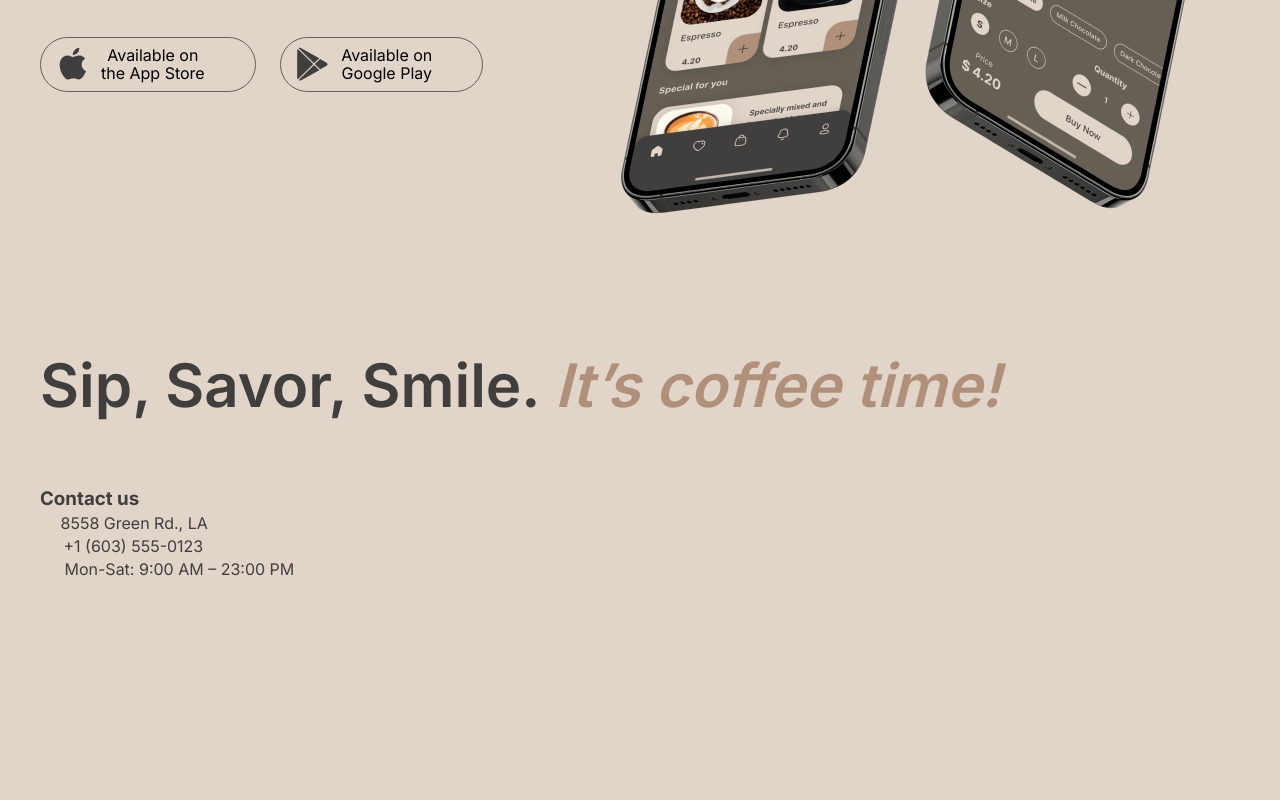
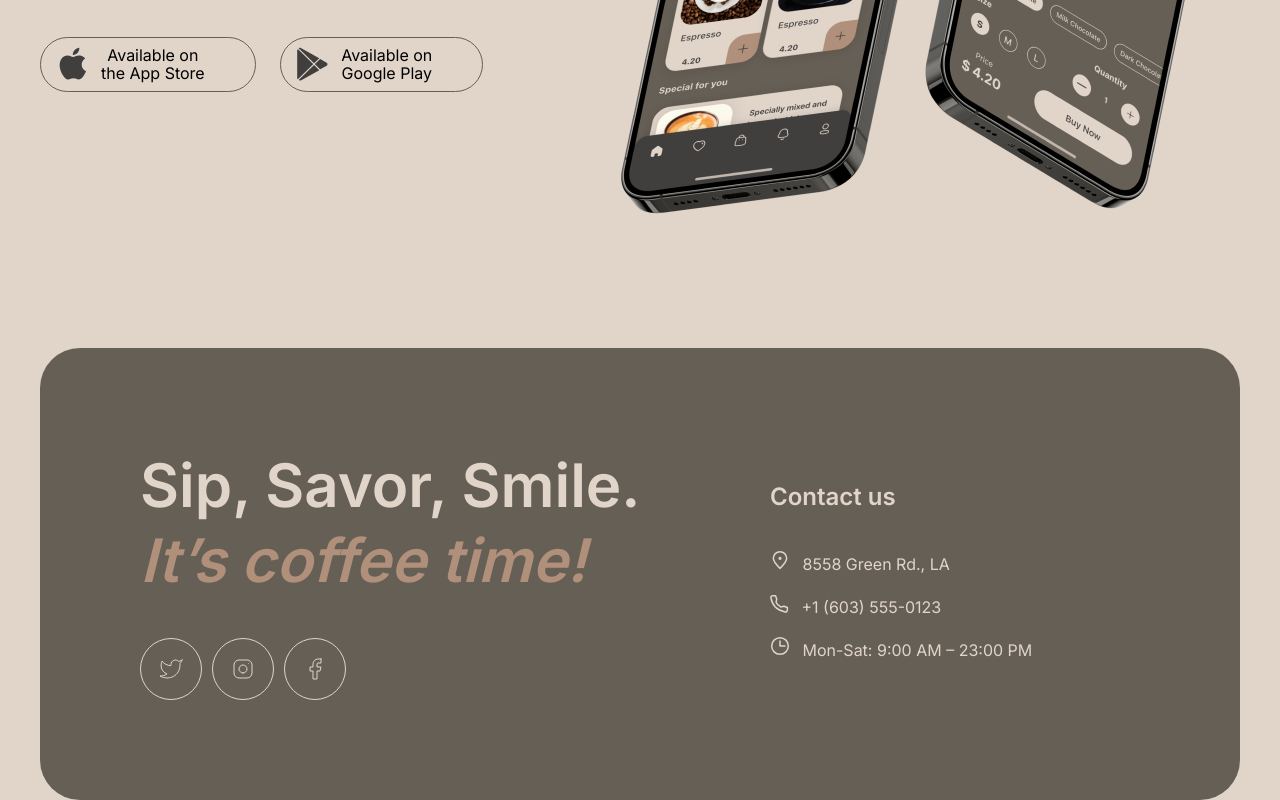
Before and after one commit to DmitryYarigin/coffe-house, a website built with webpack: page coffee-house/src/pages/home/index.html in a window 1280 px wide. Shown: the part 3628-4428 px from the top of the page. Before the commit the page ends 4207 px from the top, so only its background shows below. Built offline with nearby package versions, Linux system fonts and the light colour scheme.

Commit message:
feat: footer section creating

```diff
--- a/coffee-house/src/pages/home/index.html
+++ b/coffee-house/src/pages/home/index.html
@@ -136,18 +136,20 @@
             <div class="footer__social">
                 <h2 class="footer__heading subheader">Sip, Savor, Smile. <span class="italic__span">It’s coffee time!</span></h2>
                 <div class="footer__icons-block">
-                    <a href="#" class="footer__icon">
-                        <svg width="24" height="20" viewBox="0 0 24 20" fill="none" xmlns="http://www.w3.org/2000/svg">
+                    <a href="https://www.x.com" class="footer__icon">
+                        <svg class="footer__icon-item" width="24" height="20" viewBox="0 0 24 20" fill="none" xmlns="http://www.w3.org/2000/svg">
                             <path d="M23 1.01006C23 1.01006 20.9821 2.20217 19.86 2.54006C19.2577 1.84757 18.4573 1.35675 17.567 1.13398C16.6767 0.911216 15.7395 0.967251 14.8821 1.29451C14.0247 1.62177 13.2884 2.20446 12.773 2.96377C12.2575 3.72309 11.9877 4.62239 12 5.54006V6.54006C10.2426 6.58562 8.50127 6.19587 6.93101 5.4055C5.36074 4.61513 4.01032 3.44869 3 2.01006C3 2.01006 -1 11.0101 8 15.0101C5.94053 16.408 3.48716 17.109 1 17.0101C10 22.0101 21 17.0101 21 5.51006C20.9991 5.23151 20.9723 4.95365 20.92 4.68006C21.9406 3.67355 23 1.01006 23 1.01006Z" stroke="#E1D4C9" stroke-linecap="round" stroke-linejoin="round"/>
                         </svg>
                     </a>
-                    <a class="footer__icon">
-                        <svg width="20" height="20" viewBox="0 0 20 20" fill="none" xmlns="http://www.w3.org/2000/svg">
-                            <path d="M1 14V6C1 3.23858 3.23858 1 6 1H14C16.7614 1 19 3.23858 19 6V14C19 16.7614 16.7614 19 14 19H6C3.23858 19 1 16.7614 1 14Z" stroke="#E1D4C9"/>
+                    <a href="https://www.instagram.com" class="footer__icon">
+                        <svg class="footer__icon-item" width="24" height="24" viewBox="0 0 24 24" fill="none" xmlns="http://www.w3.org/2000/svg">
+                            <path d="M12 16C14.2091 16 16 14.2091 16 12C16 9.79086 14.2091 8 12 8C9.79086 8 8 9.79086 8 12C8 14.2091 9.79086 16 12 16Z" stroke="#E1D4C9" stroke-linecap="round" stroke-linejoin="round"/>
+                            <path d="M3 16V8C3 5.23858 5.23858 3 8 3H16C18.7614 3 21 5.23858 21 8V16C21 18.7614 18.7614 21 16 21H8C5.23858 21 3 18.7614 3 16Z" stroke="#E1D4C9"/>
+                            <path d="M17.5 6.51L17.51 6.49889" stroke="#E1D4C9" stroke-linecap="round" stroke-linejoin="round"/>
                         </svg>
                     </a>
-                    <a href="#" class="footer__icon">
-                        <svg width="13" height="22" viewBox="0 0 13 22" fill="none" xmlns="http://www.w3.org/2000/svg">
+                    <a href="https://www.facebook.com" class="footer__icon">
+                        <svg class="footer__icon-item" class="footer__icon-item" width="13" height="22" viewBox="0 0 13 22" fill="none" xmlns="http://www.w3.org/2000/svg">
                             <path d="M12 1H9C7.67392 1 6.40215 1.52678 5.46447 2.46447C4.52678 3.40215 4 4.67392 4 6V9H1V13H4V21H8V13H11L12 9H8V6C8 5.73478 8.10536 5.48043 8.29289 5.29289C8.48043 5.10536 8.73478 5 9 5H12V1Z" stroke="#E1D4C9" stroke-linecap="round" stroke-linejoin="round"/>
                         </svg>
                     </a>
@@ -157,17 +159,18 @@
                 <h3 class="footer__subheader">Contact us</h3>
                     <ul class="footer__list">
                         <li class="footer__list-item">
-                           <a class="footer__list-link" href="#">
+                           <a class="footer__list-link" href="https://www.google.ru/maps/search/8558+Green+Rd.,+LA/@30.2406986,-94.0612345,9z?entry=ttu">
                                 <span class="footer__contact-icon">
-                                    <svg width="16" height="20" viewBox="0 0 16 20" fill="none" xmlns="http://www.w3.org/2000/svg">
-                                        <path d="M14.6663 8.33329C14.6663 12.0152 7.99967 18.3333 7.99967 18.3333C7.99967 18.3333 1.33301 12.0152 1.33301 8.33329C1.33301 4.65139 4.31778 1.66663 7.99967 1.66663C11.6816 1.66663 14.6663 4.65139 14.6663 8.33329Z" stroke="#E1D4C9" stroke-width="1.5"/>
+                                    <svg width="20" height="20" viewBox="0 0 20 20" fill="none" xmlns="http://www.w3.org/2000/svg">
+                                        <path d="M16.6663 8.33329C16.6663 12.0152 9.99967 18.3333 9.99967 18.3333C9.99967 18.3333 3.33301 12.0152 3.33301 8.33329C3.33301 4.65139 6.31778 1.66663 9.99967 1.66663C13.6816 1.66663 16.6663 4.65139 16.6663 8.33329Z" stroke="#E1D4C9" stroke-width="1.5"/>
+                                        <path d="M10.0003 9.16667C10.4606 9.16667 10.8337 8.79357 10.8337 8.33333C10.8337 7.8731 10.4606 7.5 10.0003 7.5C9.54009 7.5 9.16699 7.8731 9.16699 8.33333C9.16699 8.79357 9.54009 9.16667 10.0003 9.16667Z" fill="#E1D4C9" stroke="#E1D4C9" stroke-width="1.5" stroke-linecap="round" stroke-linejoin="round"/>
                                     </svg>
                                 </span>
                                 8558 Green Rd.,  LA
                             </a>
                         </li>
                         <li class="footer__list-item">
-                            <a class="footer__list-link" href="#">
+                            <a class="footer__list-link" href="tel:+16035550123">
                                 <span class="footer__contact-icon">
                                     <svg width="19" height="19" viewBox="0 0 19 19" fill="none" xmlns="http://www.w3.org/2000/svg">
                                         <path d="M14.0984 12.2516L10.6665 12.9166C8.34845 11.7531 6.91654 10.4166 6.08321 8.33329L6.72483 4.89154L5.51197 1.66663L2.72946 1.66663C1.60191 1.66663 0.714659 2.59958 0.901079 3.71161C1.29888 6.08454 2.37231 10.0391 5.24987 12.9166C8.27338 15.9401 12.5661 17.3318 15.1378 17.9288C16.299 18.1983 17.3332 17.2908 17.3332 16.0988L17.3332 13.4843L14.0984 12.2516Z" stroke="#E1D4C9" stroke-width="1.5" stroke-linecap="round" stroke-linejoin="round"/>
@@ -177,14 +180,20 @@
                             </a>
                         </li>
                         <li class="footer__list-item">
-                            <a class="footer__list-link" href="#">
                                 <span class="footer__contact-icon">
                                     <svg width="20" height="20" viewBox="0 0 20 20" fill="none" xmlns="http://www.w3.org/2000/svg">
+                                        <g clip-path="url(#clip0_217_1736)">
+                                        <path d="M10 5L10 10L15 10" stroke="#E1D4C9" stroke-width="1.5" stroke-linecap="round" stroke-linejoin="round"/>
                                         <path d="M10.0003 18.3333C14.6027 18.3333 18.3337 14.6023 18.3337 9.99996C18.3337 5.39759 14.6027 1.66663 10.0003 1.66663C5.39795 1.66663 1.66699 5.39759 1.66699 9.99996C1.66699 14.6023 5.39795 18.3333 10.0003 18.3333Z" stroke="#E1D4C9" stroke-width="1.5" stroke-linecap="round" stroke-linejoin="round"/>
+                                        </g>
+                                        <defs>
+                                        <clipPath id="clip0_217_1736">
+                                        <rect width="20" height="20" fill="white"/>
+                                        </clipPath>
+                                        </defs>
                                     </svg>
                                 </span>
                                 Mon-Sat: 9:00 AM – 23:00 PM
-                            </a>
                         </li>
                     </ul>
             </div>
--- a/coffee-house/src/pages/home/style.scss
+++ b/coffee-house/src/pages/home/style.scss
@@ -369,3 +369,98 @@
 }
 
 // ============ FOOTER ============
+
+.footer {
+
+  // .footer__inner
+
+  &__inner {
+    background-color: $border-Dark;
+    display: flex;
+    column-gap: 100px;
+    border-radius: 40px;
+    padding: 100px;
+  }
+
+  // .footer__social
+
+  &__social {
+    max-width: 530px;
+  }
+
+  // .footer__heading
+
+  &__heading {
+    color: $text-light;
+  }
+
+  // .footer__icons-block
+
+  &__icons-block {
+    display: flex;
+    column-gap: 10px;
+  }
+
+  // .footer__icon
+
+  &__icon {
+    display: flex;
+    justify-content: center;
+    align-items: center;
+    width: 60px;
+    height: 60px;
+    border: 1px solid $text-light;
+    border-radius: 50%;
+    &:hover {
+      color: $text-dark;
+    }
+  }
+
+  &__icon-item {
+
+  }
+
+  // .footer__contact
+
+  &__contact {
+    margin-top: 35px;
+    color: $text-light;
+  }
+
+  // .footer__subheader
+
+  &__subheader {
+    font-weight: 600;
+    font-size: 24px;
+    margin-bottom: 40px;
+  }
+
+  // .footer__list
+
+  &__list {
+  }
+
+  // .footer__list-item
+
+  &__list-item{
+    &:not(:last-child){
+      margin-bottom: 20px;
+    }
+    &:hover{
+      opacity: 0.8;
+    }
+  }
+
+  // &__list-item:not(:last-child)
+
+  // .footer__list-link
+
+  &__list-link {
+  }
+
+  // .footer__contact-icon
+
+  &__contact-icon {
+    margin-right: 8px;
+  }
+}
```
Also changed, not shown: coffee-house/src/assets/icons/clock.svg, coffee-house/src/assets/icons/coffee-cup.svg, coffee-house/src/assets/icons/instagram.svg, coffee-house/src/assets/icons/map.svg (added), coffee-house/src/assets/icons/phone.svg.
